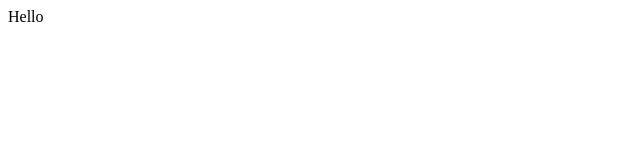
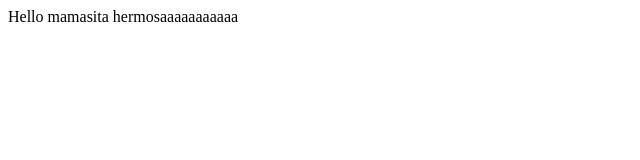
Before and after one commit to Adsuarez/as-demo-repo, a plain HTML site: page index.html in a window 1280 px wide. Shown: the whole page, without its empty margins (0-640 px from the left). Drawn offline with Linux system fonts and the light colour scheme.

Commit message:
actualizado el body
se escribe algo adicional en el body, porque me hizo brujerìa y solo pienso en ella

```diff
--- a/index.html
+++ b/index.html
@@ -7,6 +7,6 @@
     <title>Document</title>
 </head>
 <body>
-    <div>Hello</div>
+    <div>Hello mamasita hermosaaaaaaaaaaa</div>
 </body>
 </html>
```
